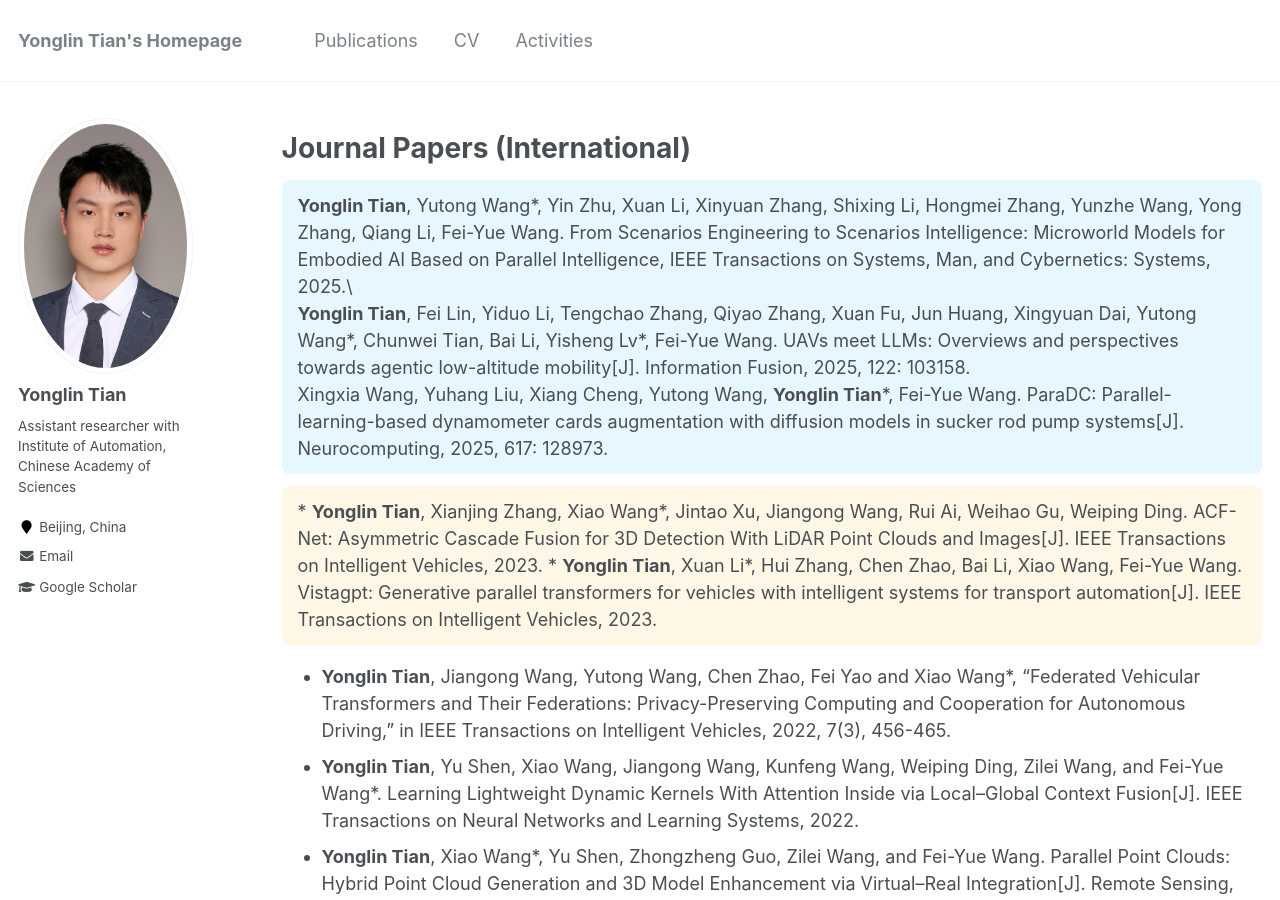
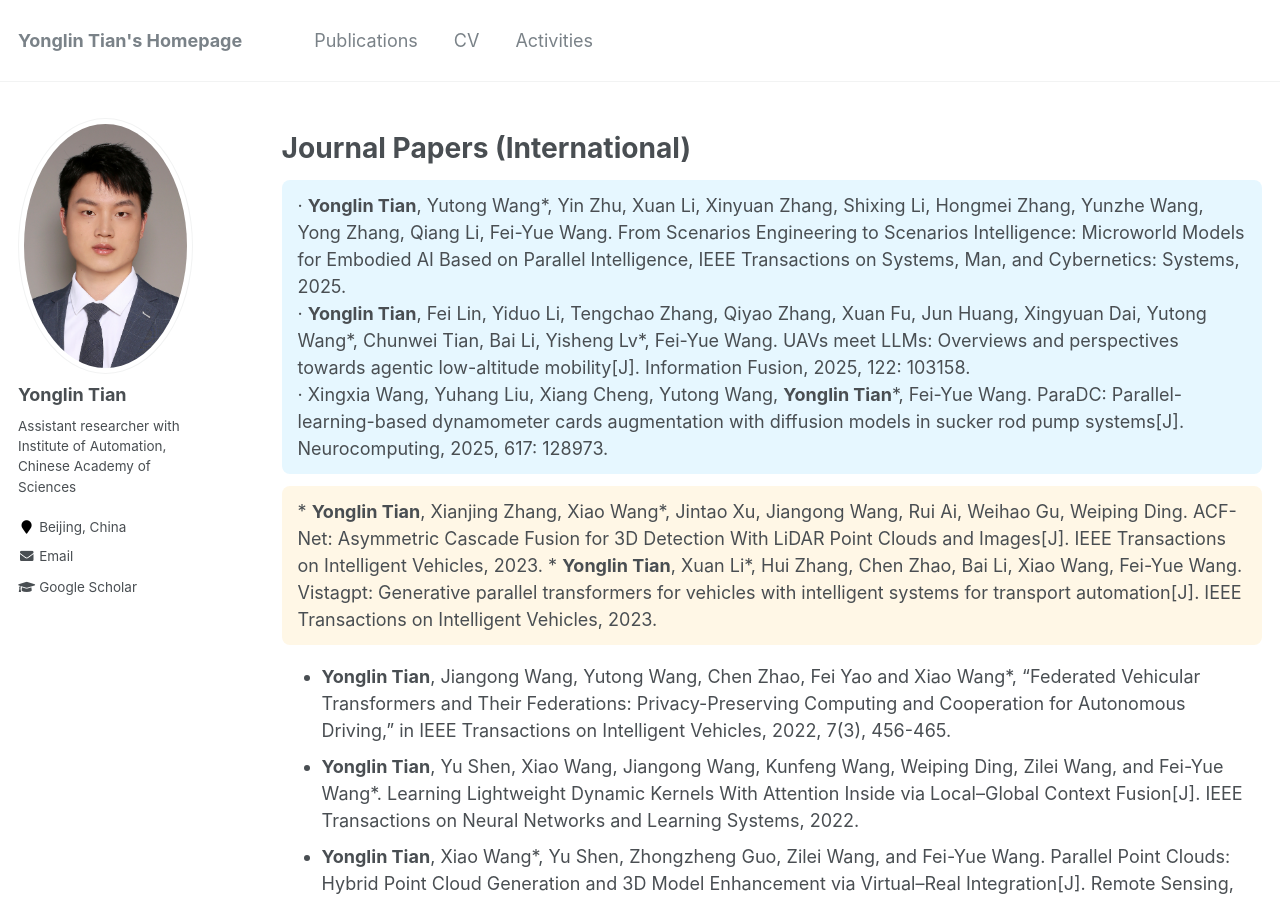
Before and after one commit to Hub-Tian/hub-tian.github.io, a Jekyll site: the page built from _pages/publications.md, in a window 1280 px wide and 900 px high. Built offline with Jekyll 4.4.1, drawn with Linux system fonts in a browser that asks for light colours.

Commit message:
update 20251124-0

```diff
--- a/_pages/publications.md
+++ b/_pages/publications.md
@@ -67,11 +67,11 @@ Journal Papers (International)
 ======
 <div class="paper-block year-2025">
 
-<strong>Yonglin Tian</strong>, Yutong Wang*, Yin Zhu, Xuan Li, Xinyuan Zhang, Shixing Li, Hongmei Zhang, Yunzhe Wang, Yong Zhang, Qiang Li, Fei-Yue Wang. From Scenarios Engineering to Scenarios Intelligence: Microworld Models for Embodied AI Based on Parallel Intelligence, IEEE Transactions on Systems, Man, and Cybernetics: Systems, 2025.\\
+· <strong>Yonglin Tian</strong>, Yutong Wang*, Yin Zhu, Xuan Li, Xinyuan Zhang, Shixing Li, Hongmei Zhang, Yunzhe Wang, Yong Zhang, Qiang Li, Fei-Yue Wang. From Scenarios Engineering to Scenarios Intelligence: Microworld Models for Embodied AI Based on Parallel Intelligence, IEEE Transactions on Systems, Man, and Cybernetics: Systems, 2025.
 <br>
-<strong>Yonglin Tian</strong>, Fei Lin, Yiduo Li, Tengchao Zhang, Qiyao Zhang, Xuan Fu, Jun Huang, Xingyuan Dai, Yutong Wang*, Chunwei Tian, Bai Li, Yisheng Lv*, Fei-Yue Wang. UAVs meet LLMs: Overviews and perspectives towards agentic low-altitude mobility[J]. Information Fusion, 2025, 122: 103158.
+· <strong>Yonglin Tian</strong>, Fei Lin, Yiduo Li, Tengchao Zhang, Qiyao Zhang, Xuan Fu, Jun Huang, Xingyuan Dai, Yutong Wang*, Chunwei Tian, Bai Li, Yisheng Lv*, Fei-Yue Wang. UAVs meet LLMs: Overviews and perspectives towards agentic low-altitude mobility[J]. Information Fusion, 2025, 122: 103158.
 <br>
-Xingxia Wang, Yuhang Liu, Xiang Cheng, Yutong Wang, <strong>Yonglin Tian</strong>*, Fei-Yue Wang. ParaDC: Parallel-learning-based dynamometer cards augmentation with diffusion models in sucker rod pump systems[J]. Neurocomputing, 2025, 617: 128973.
+· Xingxia Wang, Yuhang Liu, Xiang Cheng, Yutong Wang, <strong>Yonglin Tian</strong>*, Fei-Yue Wang. ParaDC: Parallel-learning-based dynamometer cards augmentation with diffusion models in sucker rod pump systems[J]. Neurocomputing, 2025, 617: 128973.
 <br>
 </div>
 
```
